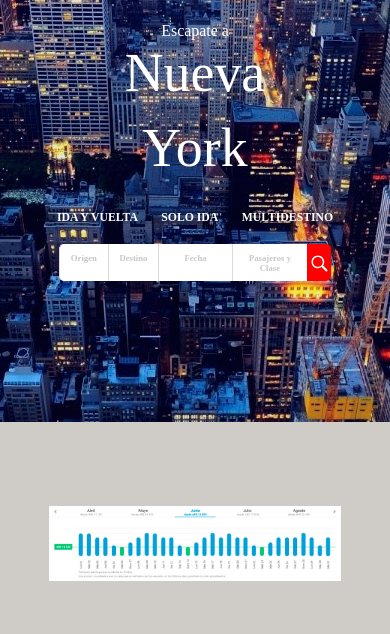
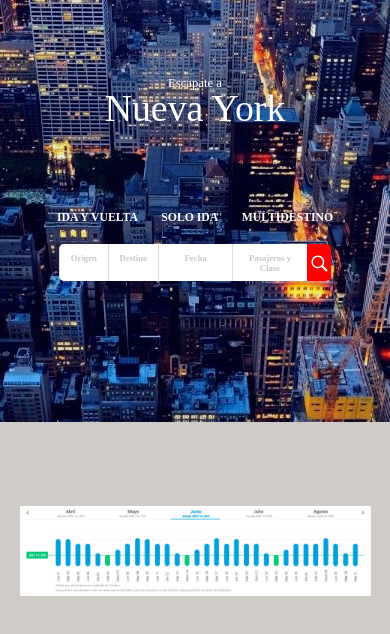
Before and after one commit to JACamposA/Bibam-test, a React (Create React App) app: page / in a window 390 px wide. Shown: the top 634 px of the page. Built offline with nearby package versions, Linux system fonts and the light colour scheme.

Commit message:
section2 basically done

```diff
--- a/src/styles/Graph.css
+++ b/src/styles/Graph.css
@@ -2,8 +2,16 @@
     background: url(../media/graph.png) no-repeat;
     background-size: contain;
     position: relative;
-    max-width: 75vw;
+    max-width: 90vw;
     margin: auto;
     top: 10vh;
     height: 80%;
 }
+@media only screen and (min-width: 1150px){
+.graph{
+        background: url(../media/graph.png) no-repeat;
+        background-size: contain;
+        position: relative;
+        max-width: 70vw;
+    }
+}
--- a/src/styles/SectionOne.css
+++ b/src/styles/SectionOne.css
@@ -4,3 +4,10 @@
     width: 100%;
     align-items: center;
 }
+
+@media only screen and (min-width: 1900px){
+
+    .Section1{
+        background:url(../media/NYCity4k.jpg) no-repeat center;
+    }
+    }
--- a/src/styles/Title.css
+++ b/src/styles/Title.css
@@ -23,3 +23,17 @@
     font-weight: 200;
     line-height: 75px;
 }
+
+@media only screen and (max-width: 435px){
+.Title h1 {
+    font-size: calc(2em + 1.5vmin);
+    font-weight: 200;
+    line-height: 45px;
+    }
+.Title h3 {
+    font-size: calc(0.55em + 1vmin);
+    font-weight: 0;
+    bottom:20px;
+    line-height: 5px;
+    }
+}
--- a/src/styles/TravelType.css
+++ b/src/styles/TravelType.css
@@ -2,7 +2,6 @@
     font-size: calc(0.55em + 0.75vmin);
     font-weight: 700;
     color: white;
-    background: rgba(0,0,0, .1);
     position: relative;
     display: flex;
     align-items: center;
```
Also changed, not shown: src/media/NYCity4k.jpg (added).
